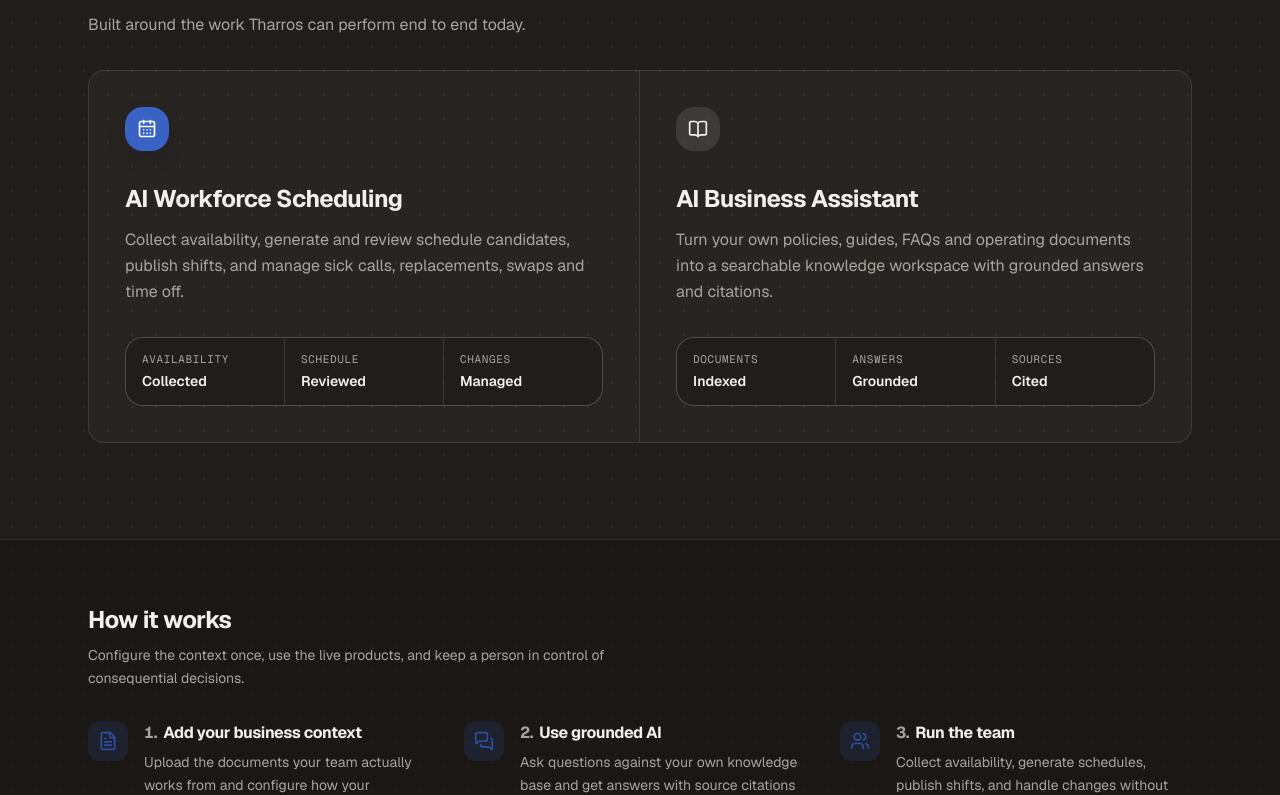
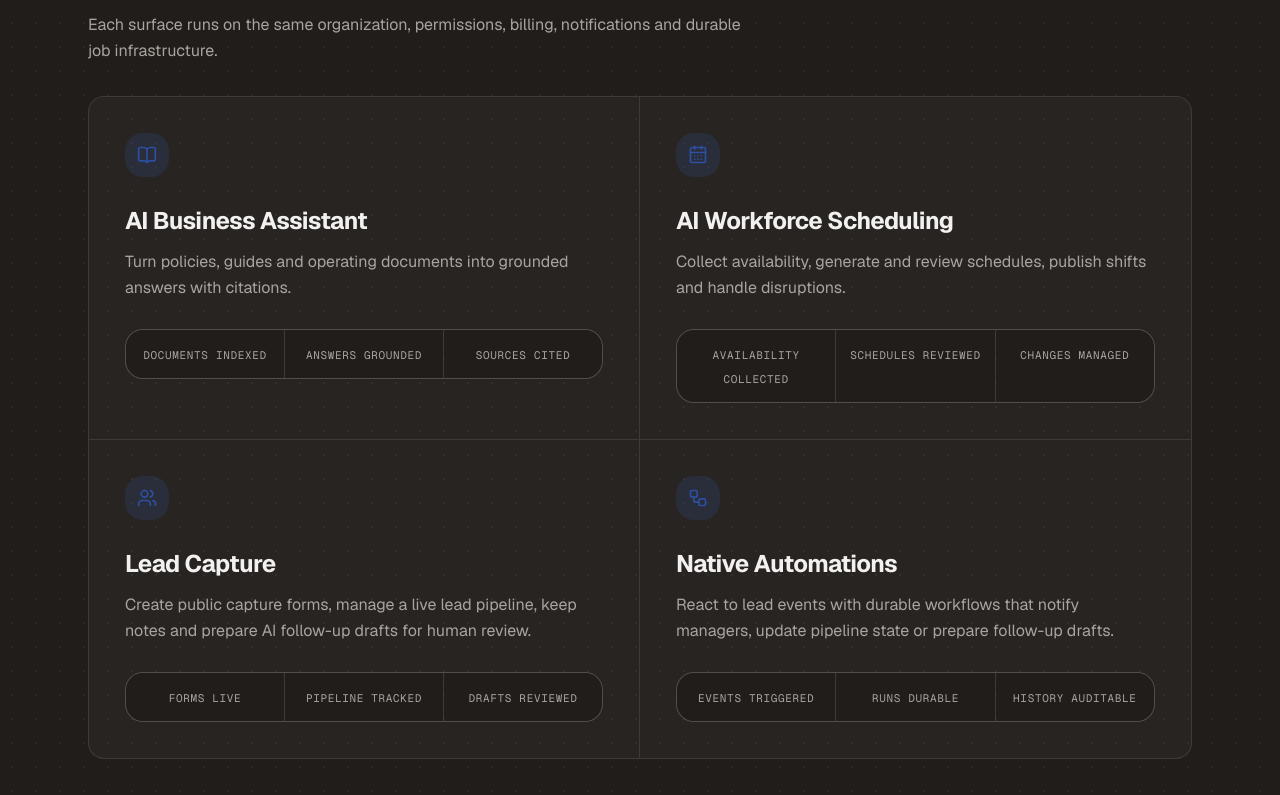
Before and after one commit to TharrosDev/Tharros-Platform, a Next.js app in the folder apps/web/: page / in a window 1280 px wide. Shown: the part 805-1600 px from the top of the page. Built offline with nearby package versions, Linux system fonts and the light colour scheme; no server answers.

Commit message:
feat(marketing): present four shipped product surfaces

```diff
--- a/apps/web/src/app/(marketing)/page.tsx
+++ b/apps/web/src/app/(marketing)/page.tsx
@@ -1,5 +1,12 @@
 import Link from "next/link";
-import { BookOpen, CalendarDays, FileText, MessagesSquare, Users } from "lucide-react";
+import {
+  BookOpen,
+  CalendarDays,
+  FileText,
+  MessagesSquare,
+  Users,
+  Workflow,
+} from "lucide-react";
 
 import { cn } from "@/lib/utils";
 import { buttonVariants } from "@/components/ui/button";
@@ -9,21 +16,48 @@ import {
   MarketingHeader,
 } from "@/components/marketing/marketing-chrome";
 
+const PRODUCTS = [
+  {
+    icon: BookOpen,
+    title: "AI Business Assistant",
+    body: "Turn policies, guides and operating documents into grounded answers with citations.",
+    proof: ["Documents indexed", "Answers grounded", "Sources cited"],
+  },
+  {
+    icon: CalendarDays,
+    title: "AI Workforce Scheduling",
+    body: "Collect availability, generate and review schedules, publish shifts and handle disruptions.",
+    proof: ["Availability collected", "Schedules reviewed", "Changes managed"],
+  },
+  {
+    icon: Users,
+    title: "Lead Capture",
+    body: "Create public capture forms, manage a live lead pipeline, keep notes and prepare AI follow-up drafts for human review.",
+    proof: ["Forms live", "Pipeline tracked", "Drafts reviewed"],
+  },
+  {
+    icon: Workflow,
+    title: "Native Automations",
+    body: "React to lead events with durable workflows that notify managers, update pipeline state or prepare follow-up drafts.",
+    proof: ["Events triggered", "Runs durable", "History auditable"],
+  },
+];
+
 const STEPS = [
   {
     icon: FileText,
-    title: "Add your business context",
-    body: "Upload the documents your team actually works from and configure how your organization operates.",
+    title: "Add your operating context",
+    body: "Upload the documents your team works from, configure your organization, and set the rules Tharros should follow.",
   },
   {
     icon: MessagesSquare,
-    title: "Use grounded AI",
-    body: "Ask questions against your own knowledge base and get answers with source citations instead of generic guesses.",
+    title: "Run the daily work",
+    body: "Ask grounded questions, build schedules, capture enquiries, and keep customer follow-up organized.",
   },
   {
-    icon: Users,
-    title: "Run the team",
-    body: "Collect availability, generate schedules, publish shifts, and handle changes without losing manager control.",
+    icon: Workflow,
+    title: "Automate repeatable steps",
+    body: "Use native event-driven workflows where automation is safe, while keeping managers in control of consequential actions.",
   },
 ];
 
@@ -56,8 +90,8 @@ export default function MarketingHome() {
           )}
           style={entranceDelay(80)}
         >
-          Tharros combines a grounded business assistant with workforce scheduling in one focused
-          workspace for small teams.
+          Tharros brings business knowledge, workforce scheduling, lead capture and native
+          automation into one operating workspace for small teams.
         </p>
         <div
           className={cn("mt-10 flex flex-wrap items-center justify-center gap-3", ENTRANCE_CLASS)}
@@ -77,7 +111,7 @@ export default function MarketingHome() {
           className={cn("text-sidebar-muted-foreground type-small mt-6", ENTRANCE_CLASS)}
           style={entranceDelay(240)}
         >
-          14-day free trial. Current plan features are listed on the pricing page.
+          14-day free trial. Features vary by plan.
         </p>
       </section>
 
@@ -90,59 +124,38 @@ export default function MarketingHome() {
             id="products-heading"
             className="text-3xl font-bold tracking-tight text-balance sm:text-4xl"
           >
-            Two products, one operating workspace.
+            Four connected products, one workspace.
           </h2>
           <p className="text-sidebar-muted-foreground mt-3 text-base leading-relaxed text-pretty">
-            Built around the work Tharros can perform end to end today.
+            Each surface runs on the same organization, permissions, billing, notifications and
+            durable job infrastructure.
           </p>
         </div>
 
         <div className="grid overflow-hidden rounded-2xl border border-white/10 bg-white/[0.035] md:grid-cols-2">
-          <div className="border-b border-white/10 p-7 sm:p-9 md:border-r md:border-b-0">
-            <span className="bg-primary text-primary-foreground flex size-11 items-center justify-center rounded-xl shadow-raised">
-              <CalendarDays className="size-5" aria-hidden />
-            </span>
-            <h3 className="mt-8 text-2xl font-bold tracking-tight">AI Workforce Scheduling</h3>
-            <p className="text-sidebar-muted-foreground mt-3 text-base leading-relaxed">
-              Collect availability, generate and review schedule candidates, publish shifts, and
-              manage sick calls, replacements, swaps and time off.
-            </p>
-            <div className="mt-8 grid gap-px overflow-hidden rounded-xl border border-white/10 bg-white/10 sm:grid-cols-3">
-              {[
-                ["Availability", "Collected"],
-                ["Schedule", "Reviewed"],
-                ["Changes", "Managed"],
-              ].map(([label, value]) => (
-                <div key={label} className="bg-sidebar px-4 py-3.5">
-                  <span className="text-sidebar-muted-foreground type-meta block">{label}</span>
-                  <span className="mt-1 block text-sm font-semibold">{value}</span>
-                </div>
-              ))}
+          {PRODUCTS.map(({ icon: Icon, title, body, proof }, index) => (
+            <div
+              key={title}
+              className={cn(
+                "p-7 sm:p-9",
+                index % 2 === 0 && "md:border-r md:border-white/10",
+                index < 2 && "border-b border-white/10",
+              )}
+            >
+              <span className="bg-primary/15 text-primary-soft-foreground flex size-11 items-center justify-center rounded-xl">
+                <Icon className="size-5" aria-hidden />
+              </span>
+              <h3 className="mt-7 text-2xl font-bold tracking-tight">{title}</h3>
+              <p className="text-sidebar-muted-foreground mt-3 text-base leading-relaxed">{body}</p>
+              <div className="mt-7 grid gap-px overflow-hidden rounded-xl border border-white/10 bg-white/10 sm:grid-cols-3">
+                {proof.map((item) => (
+                  <div key={item} className="bg-sidebar px-3 py-3 text-center">
+                    <span className="text-sidebar-muted-foreground type-meta">{item}</span>
+                  </div>
+                ))}
+              </div>
             </div>
-          </div>
-
-          <div className="p-7 sm:p-9">
-            <span className="flex size-11 items-center justify-center rounded-xl bg-white/10 text-sidebar-foreground">
-              <BookOpen className="size-5" aria-hidden />
-            </span>
-            <h3 className="mt-8 text-2xl font-bold tracking-tight">AI Business Assistant</h3>
-            <p className="text-sidebar-muted-foreground mt-3 text-base leading-relaxed">
-              Turn your own policies, guides, FAQs and operating documents into a searchable
-              knowledge workspace with grounded answers and citations.
-            </p>
-            <div className="mt-8 grid gap-px overflow-hidden rounded-xl border border-white/10 bg-white/10 sm:grid-cols-3">
-              {[
-                ["Documents", "Indexed"],
-                ["Answers", "Grounded"],
-                ["Sources", "Cited"],
-              ].map(([label, value]) => (
-                <div key={label} className="bg-sidebar px-4 py-3.5">
-                  <span className="text-sidebar-muted-foreground type-meta block">{label}</span>
-                  <span className="mt-1 block text-sm font-semibold">{value}</span>
-                </div>
-              ))}
-            </div>
-          </div>
+          ))}
         </div>
       </section>
 
```
